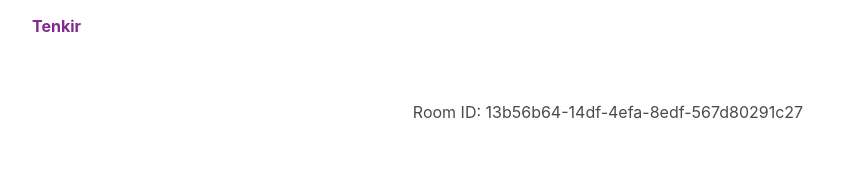
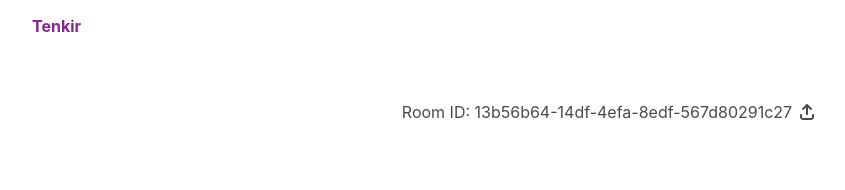
Before and after one commit to at946/tenkiru, a Next.js app: page /13b56b64-14df-4efa-8edf-567d80291c27 in a window 1280 px wide. Shown: the top 190 px of the page, without its empty margins (32-877 px from the left). Built offline with nearby package versions, Linux system fonts and the light colour scheme.

Commit message:
room url to clipboard

```diff
--- a/package.json
+++ b/package.json
@@ -9,6 +9,9 @@
     "lint": "next lint"
   },
   "dependencies": {
+    "@fortawesome/fontawesome-svg-core": "^6.2.0",
+    "@fortawesome/free-solid-svg-icons": "^6.2.0",
+    "@fortawesome/react-fontawesome": "^0.2.0",
     "bulma": "^0.9.4",
     "next": "12.3.1",
     "node-sass": "^7.0.3",
--- a/pages/[roomId].tsx
+++ b/pages/[roomId].tsx
@@ -1,13 +1,27 @@
 import type { NextPage } from 'next'
-import { useRouter } from 'next/router'
+import { useRouter } from 'next/router';
+import '@fortawesome/fontawesome-svg-core/styles.css';
+import { FontAwesomeIcon } from '@fortawesome/react-fontawesome';
+import { faArrowUpFromBracket } from '@fortawesome/free-solid-svg-icons';
 
 const Page: NextPage = () => {
   const router = useRouter()
 
+  const copyUrl = async () => {
+    await navigator.clipboard.writeText(`${process.env.NEXT_PUBLIC_BASE_URL}${router.query.roomId}`)
+    await alert('URLをクリップボードにコピーしました。\n参加者にURLをお知らせしましょう。')
+  }
+
   return (
     <div className='has-text-centered'>
       <section className='section'>
-        <p>Room ID: { router.query.roomId }</p>
+        <p>
+          <span>Room ID: </span>
+          <span>{ router.query.roomId }</span>
+          <a  onClick={copyUrl}>
+            <FontAwesomeIcon icon={faArrowUpFromBracket} className="ml-2" />
+          </a>
+        </p>
       </section>
     </div>
   )
```
Also changed, not shown: 1 other file (tests, documents, lock files or other folders).
